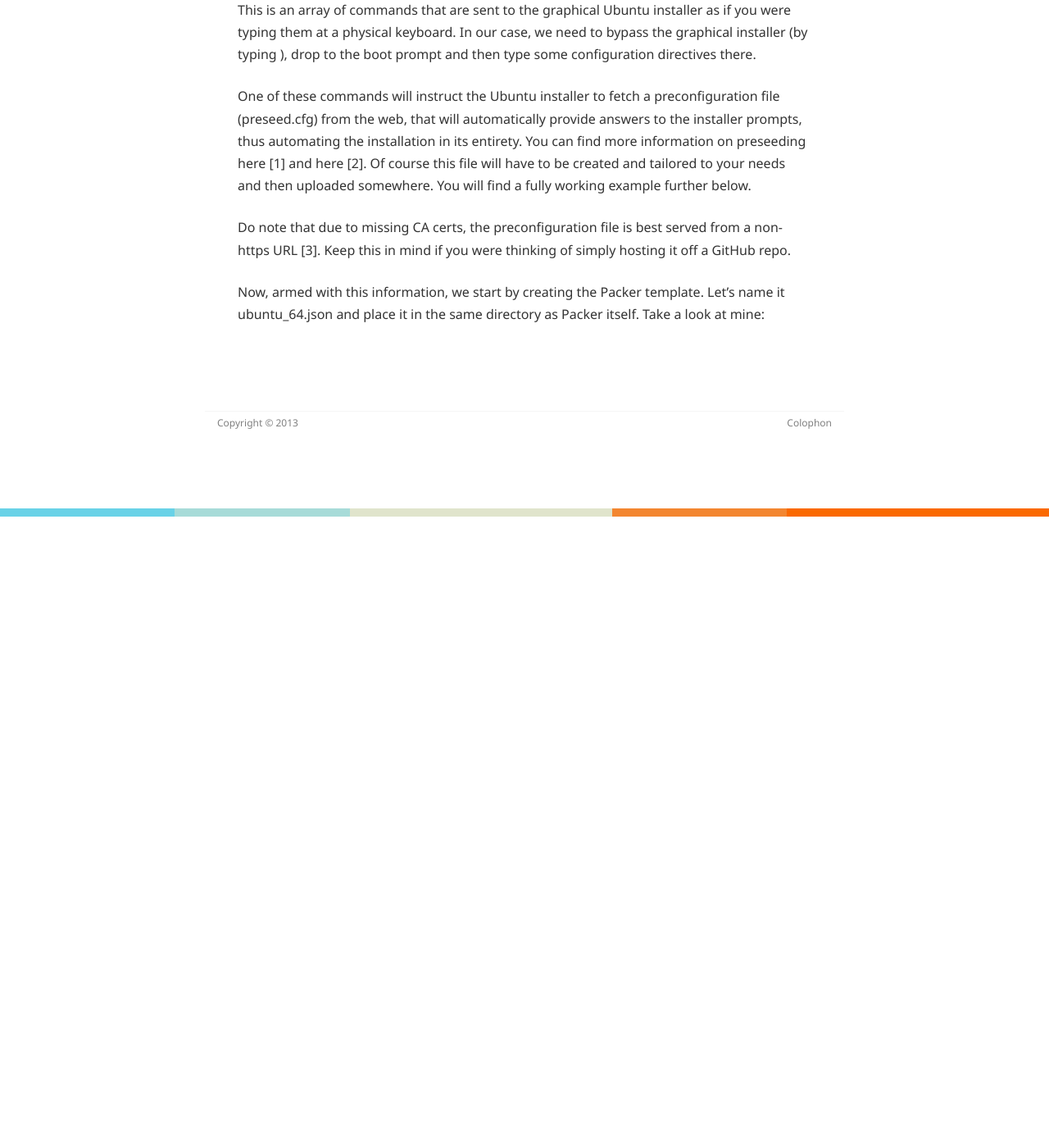
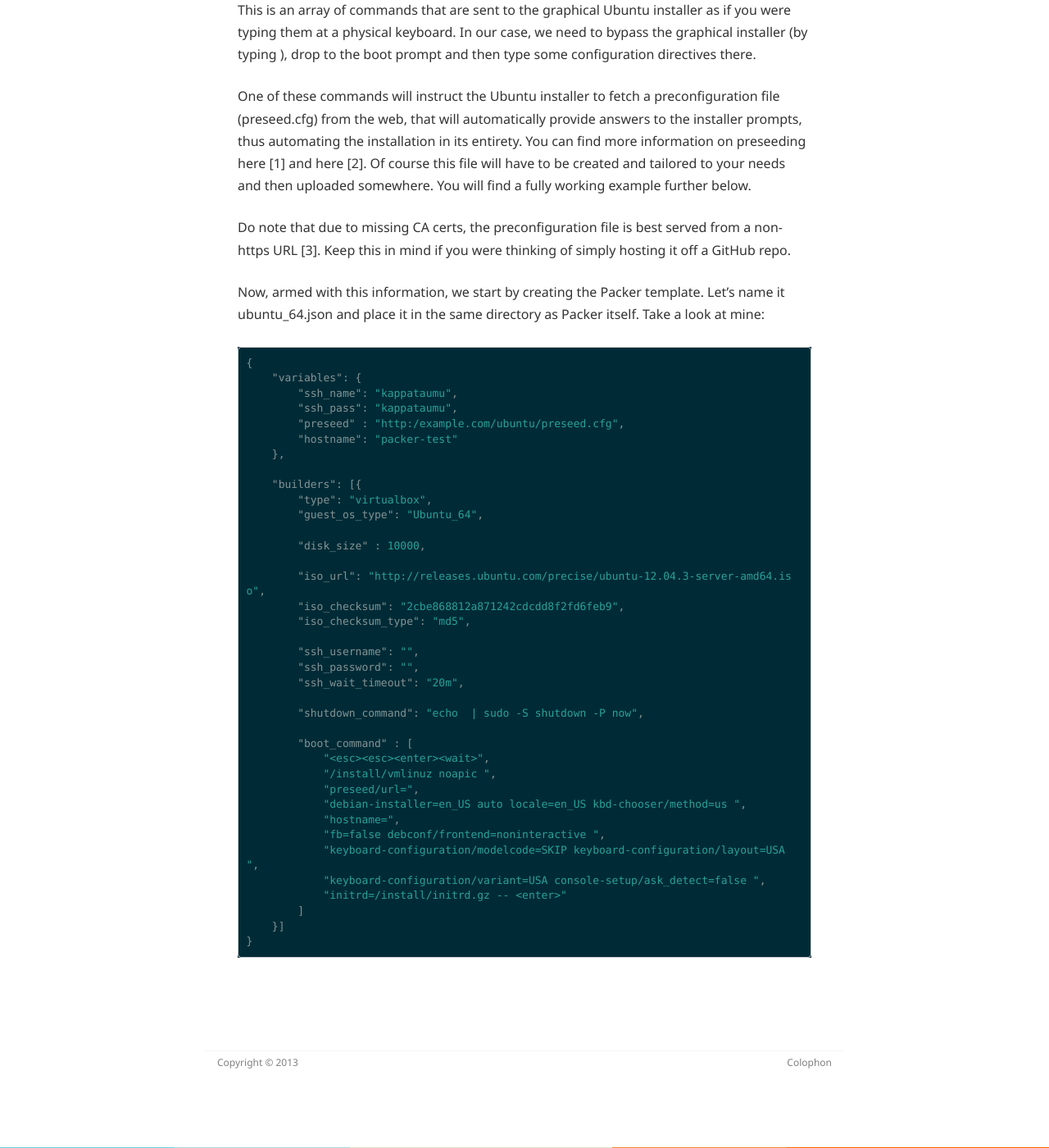
Before and after one commit to ik-fractel/kappataumu.github.com, a Jekyll site: the page built from _posts/2013-09-08-creating-an-Ubuntu-VM-with-packer.md, in a window 1280 px wide and 1400 px high, scrolled down 1117 px. Shown: the whole window at 82% size. Built offline with Jekyll 4.4.1, drawn with Linux system fonts in a browser that asks for light colours; nearby versions of some CDN libraries; Markdown is read by kramdown in place of the engine named in the settings; before the commit the page ends 1747 px from its top, so only the background shows below that.

Commit message:
Updated 2013-09-08-creating-an-Ubuntu-VM-with-packer.md

````diff
--- a/_posts/2013-09-08-creating-an-Ubuntu-VM-with-packer.md
+++ b/_posts/2013-09-08-creating-an-Ubuntu-VM-with-packer.md
@@ -28,3 +28,43 @@
 Do note that due to missing CA certs, the preconfiguration file is best served from a non-https URL [3]. Keep this in mind if you were thinking of simply hosting it off a GitHub repo.
 
 Now, armed with this information, we start by creating the Packer template. Let’s name it ubuntu_64.json and place it in the same directory as Packer itself. Take a look at mine:
+
+```json
+{
+    "variables": {
+        "ssh_name": "kappataumu",
+        "ssh_pass": "kappataumu",
+        "preseed" : "http:/example.com/ubuntu/preseed.cfg",
+        "hostname": "packer-test"
+    },
+
+    "builders": [{
+        "type": "virtualbox",
+        "guest_os_type": "Ubuntu_64",
+
+        "disk_size" : 10000,
+
+        "iso_url": "http://releases.ubuntu.com/precise/ubuntu-12.04.3-server-amd64.iso",
+        "iso_checksum": "2cbe868812a871242cdcdd8f2fd6feb9",
+        "iso_checksum_type": "md5",
+
+        "ssh_username": "{{user `ssh_name`}}",
+        "ssh_password": "{{user `ssh_pass`}}",
+        "ssh_wait_timeout": "20m",
+
+        "shutdown_command": "echo {{user `ssh_pass`}} | sudo -S shutdown -P now",
+
+        "boot_command" : [
+            "<esc><esc><enter><wait>",
+            "/install/vmlinuz noapic ",
+            "preseed/url={{user `preseed`}}",
+            "debian-installer=en_US auto locale=en_US kbd-chooser/method=us ",
+            "hostname={{user `hostname`}}",
+            "fb=false debconf/frontend=noninteractive ",
+            "keyboard-configuration/modelcode=SKIP keyboard-configuration/layout=USA ",
+            "keyboard-configuration/variant=USA console-setup/ask_detect=false ",
+            "initrd=/install/initrd.gz -- <enter>"
+        ]
+    }]
+}
+```
````
